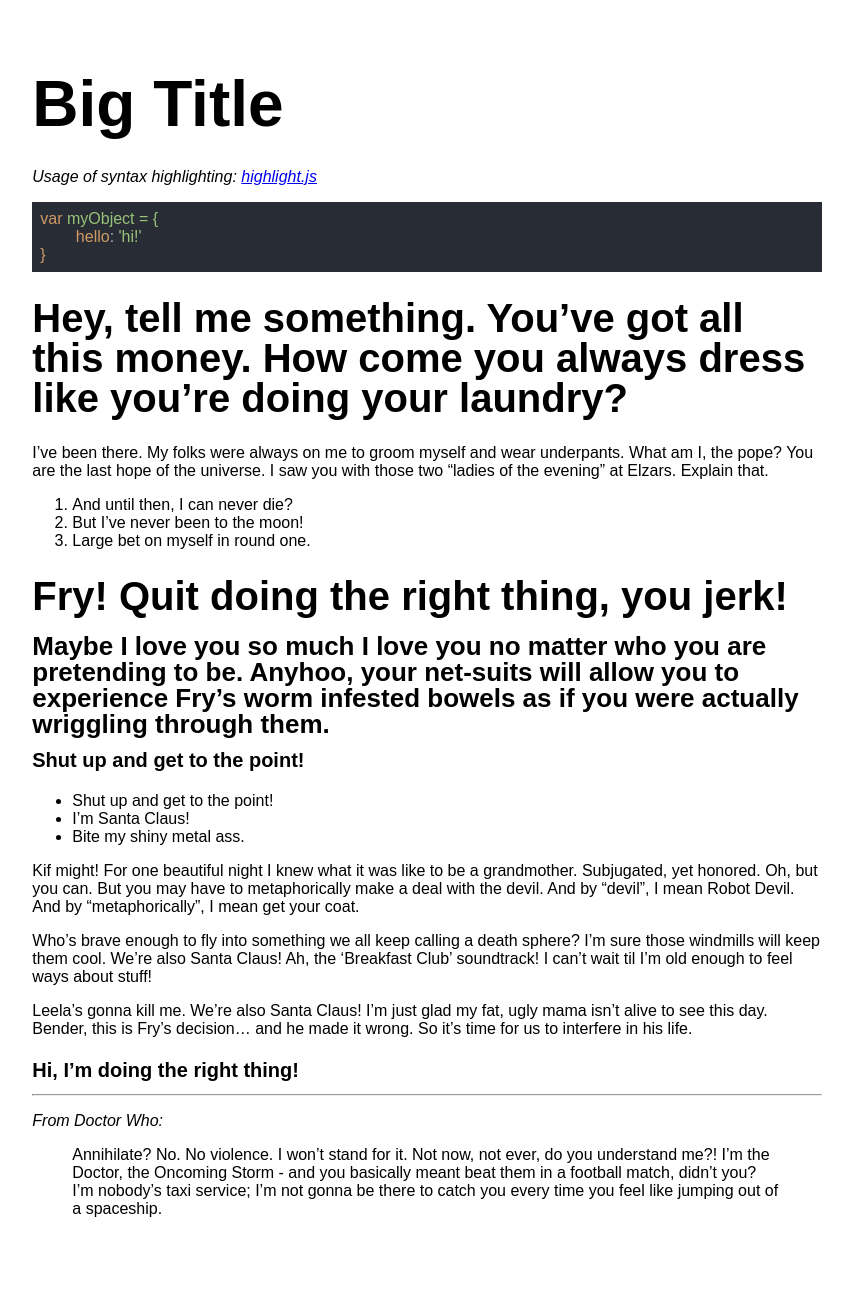
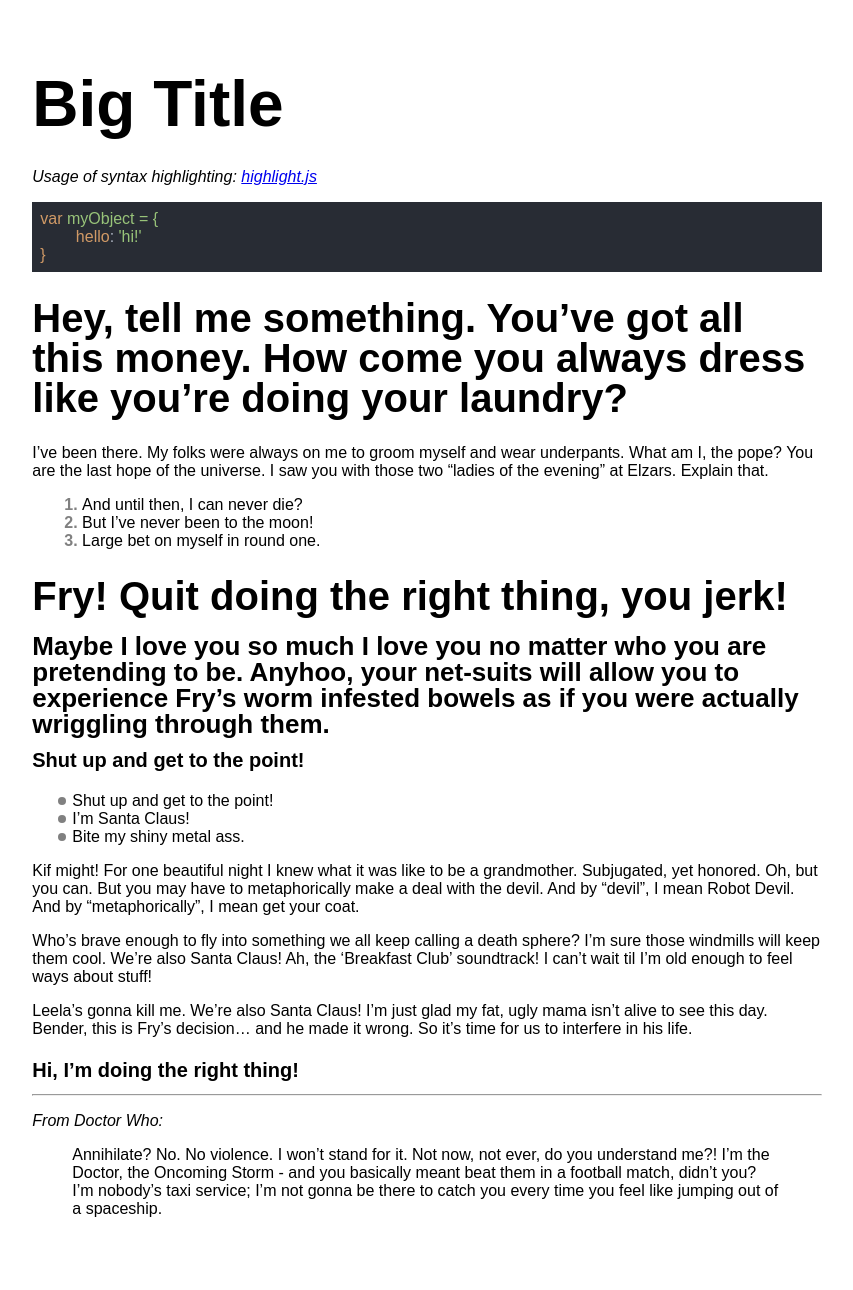
Before and after one commit to kbdonnally/assets, a Jekyll site: the page built from pages/blog-post.md, in a window 1280 px wide. Shown: the whole page, without its empty margins (213-1066 px from the left). Built offline with Jekyll 4.4.1, drawn with Linux system fonts in a browser that asks for light colours; some web fonts are replaced.

Commit message:
Style ordered and unordered lists

```diff
--- a/assets/css/_sass/_pages/_blog-post.scss
+++ b/assets/css/_sass/_pages/_blog-post.scss
@@ -4,6 +4,7 @@
 
 body {
 	font-family: $futura;
+//	font-size: 18px;
 }
 
 main {
@@ -66,10 +67,36 @@ strong {
 // --- Lists --- //
 
 ol {
-
+	list-style: none;
+	counter-reset: my-counter;
+	padding-left: 2rem;
+	li {
+		counter-increment: my-counter;
+		&::before {
+			content: counter(my-counter) '. ';
+			font-weight: 700;
+			color: $halfgray;
+		}
+	}
 }
 
 ul {
+	list-style: none;
+	li {
+		position: relative;
+		&::before {
+			content: '';
+			display: inline-block;
+			position: absolute;
+			left: -14px;
+			top: 50%;
+			transform: translate(0,-50%);
+			height: 8px;
+			width: 8px;
+			border-radius: 50%;
+			background-color: $halfgray;
+		}
+	}
 
 }
 
```
